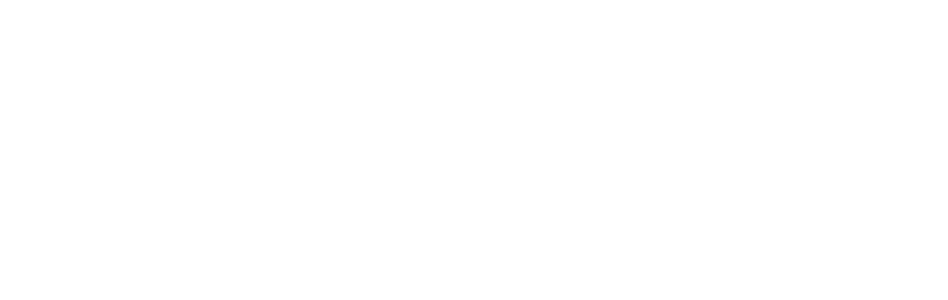
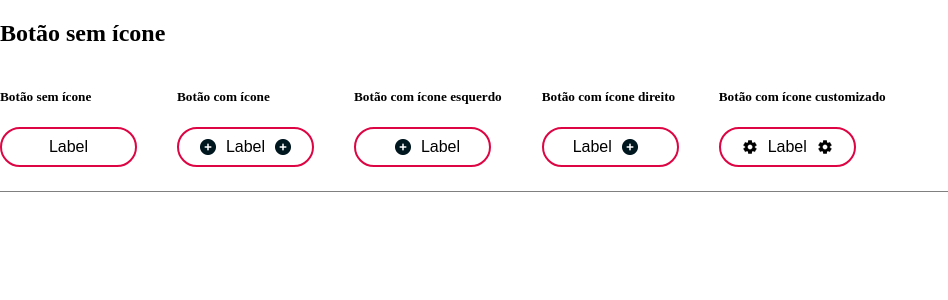
Before and after one commit to Grupo03-SPTECH20241/fe_MiseEnPlace, a React (Create React App) app in the folder mise-en-place/: page /Components in a window 1280 px wide. Before the commit this address had no page. Shown: the top 300 px of the page, without its empty margins (0-948 px from the left). Built offline with nearby package versions, Linux system fonts and the light colour scheme.

Commit message:
Adição de propses para o botão de Cancelar-variant

```diff
--- a/mise-en-place/src/components/Button/Cancelar-variant/cancelarv.jsx
+++ b/mise-en-place/src/components/Button/Cancelar-variant/cancelarv.jsx
@@ -1,17 +1,39 @@
 import React from 'react';
+import PropTypes from 'prop-types';
 import styles from './cancelarv.module.css';
-import PlusImage from '../../../utils/img/plus.png'
-import SettingsImage from '../../../utils/img/settings_icon.png'
+import PlusImage from '../../../utils/img/plus.png';
+import SettingsImage from '../../../utils/img/settings_icon.png';
 
-const Button = ({label}) => {
+const ButtonOutlinedNegative = ({ label = 'Label', showIcon = 'true', icon = 'plus', iconPosition = 'both', fontSize = 'medium' }) => {
+  // Renderiza ícones com base na posição
+  const renderIcon = (iconId) => {
+    if (showIcon !== 'true') return null;
+
+    if (showIcon === 'true' && iconId === 0 && iconPosition === 'left' || iconPosition === 'both') {
+      return(<img key="left-icon" src={icon === 'settings'? SettingsImage : PlusImage}/>);
+    }
+    if (showIcon === 'true' && iconId === 1 && iconPosition === 'right' || iconPosition === 'both') {
+      return(<img key="right-icon" src={icon === 'settings'? SettingsImage : PlusImage}/>);
+    }
+    return null;
+  };
+
   return (
     <button className={styles['cancel-variant-button']}>
-      {/* <img src={PlusImage} alt="Button icon" /> */}
-      <img src={SettingsImage} alt="Button icon" />
-      <span>{label ? label : 'Label'}</span>
-      {/* <img src={PlusImage} alt="Button icon" /> */}
+      {renderIcon(0)}
+      <span className={styles[`font-size-${fontSize}`]}>{label}</span>
+      {renderIcon(1)}
     </button>
   );
 };
 
-export default Button;
+// Definindo as PropTypes para o componente
+ButtonOutlinedNegative.propTypes = {
+  label: PropTypes.string,
+  showIcon: PropTypes.bool,
+  icon: PropTypes.oneOf(['plus','settings']),
+  iconPosition: PropTypes.oneOf(['left', 'right', 'both']),
+  fontSize: PropTypes.oneOf(['small', 'medium', 'large'])
+};
+
+export default ButtonOutlinedNegative;
--- a/mise-en-place/src/components/Button/Cancelar-variant/cancelarv.module.css
+++ b/mise-en-place/src/components/Button/Cancelar-variant/cancelarv.module.css
@@ -27,5 +27,17 @@
 }
 
 .cancel-variant-button span {
-  font-size: small;
+  font-size: medium;
 }
+
+.cancel-variant-button span.font-size-small {
+  font-size: small !important;
+}
+
+.cancel-variant-button span.font-size-medium {
+  font-size: medium !important;
+}
+
+.cancel-variant-button span.font-size-large {
+  font-size: large !important;
+}
--- a/mise-en-place/src/components/Charts/GoalChart/goalchart.jsx
+++ b/mise-en-place/src/components/Charts/GoalChart/goalchart.jsx
@@ -50,7 +50,7 @@
             <p>Defina a quantidade que você deseja faturar este mês.</p>
           </div>
           <div className={styles["goalChartSelectOption"]}>
-            <Cancelarv label={"Definir Meta"}></Cancelarv>
+            <Cancelarv></Cancelarv>
           </div>
         </div>
         <div className={styles["goalChart"]}>
--- /dev/null
+++ b/mise-en-place/src/components/ComponentStories/componentstories.jsx
@@ -0,0 +1,54 @@
+import React from 'react';
+import Button from '../Button/Cancelar-variant/cancelarv'
+import styles from './componentstories.module.css';
+
+const Stories = () => {
+  return (
+    <>
+    <div className={styles['component-stories-container']}>
+        <h2>Botão sem ícone</h2>
+        <div className={styles['row']}>
+            <div className={styles['row-item']}>
+                <h5>Botão sem ícone</h5>
+                <Button
+                    showIcon='false'
+                ></Button>
+            </div>
+
+            <div className={styles['row-item']}>
+                <h5>Botão com ícone</h5>
+                <Button
+                    showIcon='true'
+                ></Button>
+            </div>
+
+            <div className={styles['row-item']}>
+                <h5>Botão com ícone esquerdo</h5>
+                <Button
+                    showIcon='true'
+                    iconPosition='left'
+                ></Button>
+            </div>
+
+            <div className={styles['row-item']}>
+                <h5>Botão com ícone direito</h5>
+                <Button
+                    showIcon='true'
+                    iconPosition='right'
+                ></Button>
+            </div>
+
+            <div className={styles['row-item']}>
+                <h5>Botão com ícone customizado</h5>
+                <Button
+                    showIcon='true'
+                    icon='settings'
+                ></Button>
+            </div>
+        </div>
+    </div>
+    </>
+  );
+};
+
+export default Stories;
--- /dev/null
+++ b/mise-en-place/src/components/ComponentStories/componentstories.module.css
@@ -0,0 +1,19 @@
+.component-stories-container {
+    display: flex;
+    flex-direction: column;
+    width: 100%;
+    padding-bottom: 3vh;
+    border-bottom: 1px solid gray;
+}
+
+.component-stories-container .row {
+    display: flex;
+    flex-direction: row;
+    width: 100%;
+}
+
+.component-stories-container .row-item {
+    display: flex;
+    flex-direction: column;
+    margin-right: 5vh;
+}
--- a/mise-en-place/src/index.js
+++ b/mise-en-place/src/index.js
@@ -1,8 +1,8 @@
 import App from './App';
 import React from 'react';
 import ReactDOM from 'react-dom/client';
-const root =
-    ReactDOM.createRoot(document.getElementById('root'));
+const root = ReactDOM.createRoot(document.getElementById('root'));
+
 root.render(
     <React.StrictMode>
         <App />
--- a/mise-en-place/src/routes.js
+++ b/mise-en-place/src/routes.js
@@ -3,6 +3,7 @@
 import Cadastro from "./pages/Cadastro/Cadastro"
 import Dashboard from "./pages/Dashboard/dashboard"
 import Loading from "./pages/Load/load"
+import Stories from "./components/ComponentStories/componentstories";
 
 import { BrowserRouter, Routes, Route } from "react-router-dom";
 function Rotas() {
@@ -15,6 +16,7 @@
                     <Route path="/Cadastro" element={<Cadastro />} />
                     <Route path="/Dashboard" element={<Dashboard />} />
                     <Route path="/Loading" element={<Loading />} />
+                    <Route path="/Components" element={<Stories />} />
                 </Routes>
             </BrowserRouter>
         </>
```
